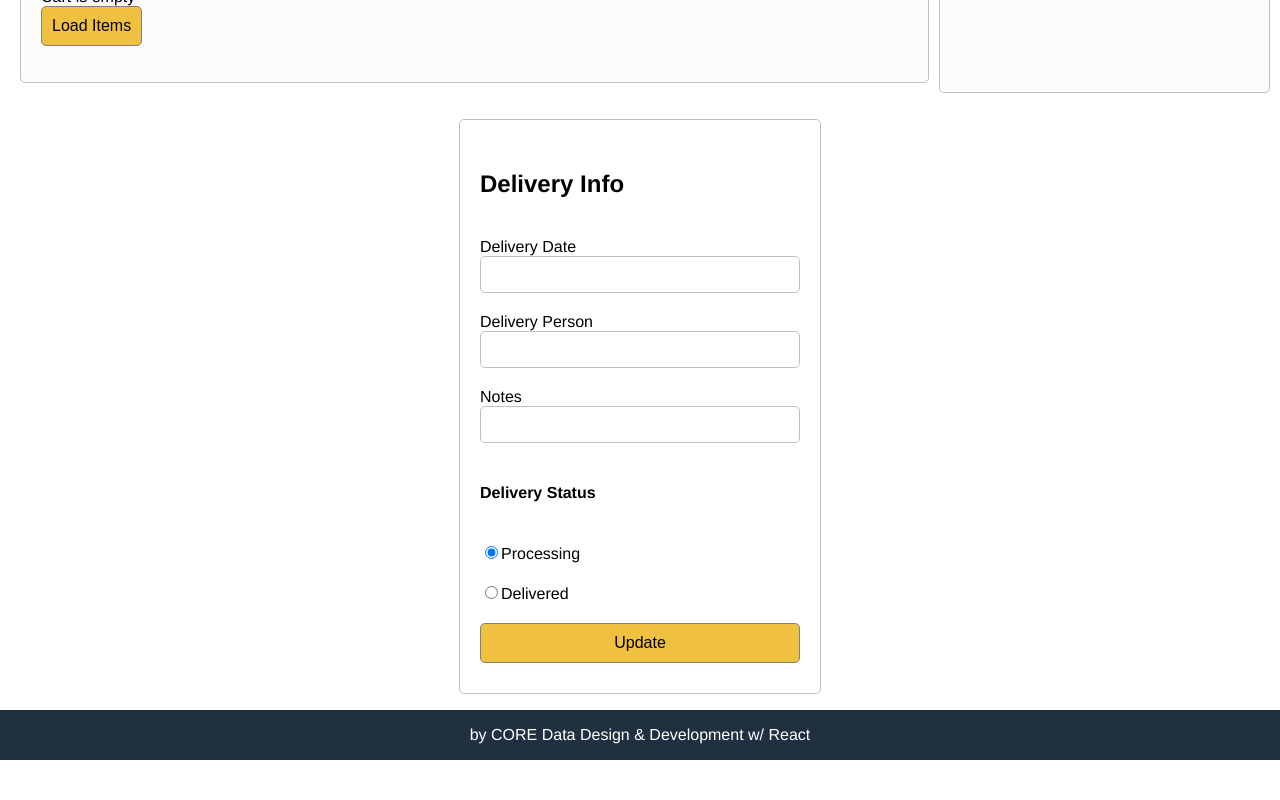
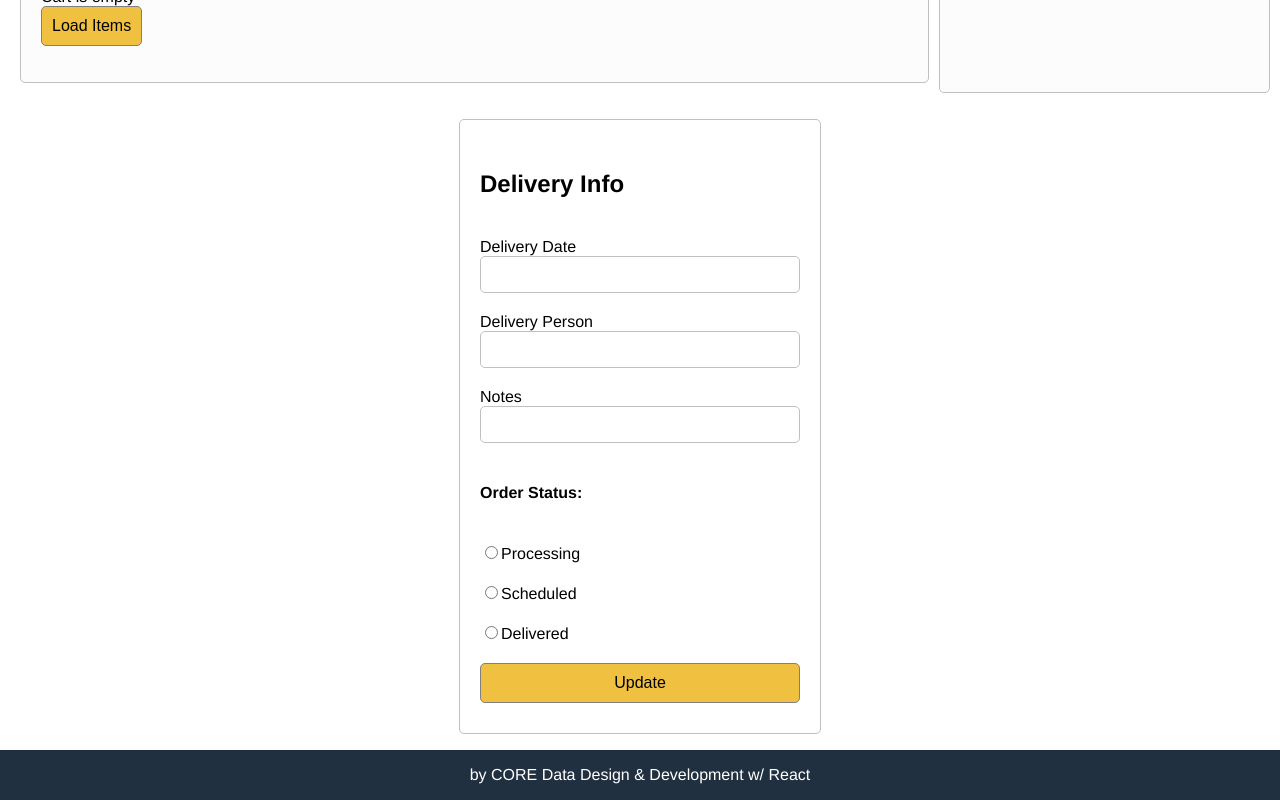
Before and after one commit to fernandonavarro-dev/PivotTables, a React (Create React App) app: page /order/1 in a window 1280 px wide. Shown: the part 591-1391 px from the top of the page. Before the commit the page ends 1351 px from the top, so only its background shows below. Built offline with nearby package versions, Linux system fonts and the light colour scheme; the HTML template or start-up script is replaced by a standard one.

Commit message:
Post Order Steps implementation

```diff
--- a/src/Screens/CartScreen.js
+++ b/src/Screens/CartScreen.js
@@ -47,7 +47,7 @@ function CartScreen(props) {
                         </div>
                         :
                         cartItems.map(item =>
-                            <li key={item.product} >
+                            <li key={item.id} >
                                 <div className="cart-image">
                                     <img src={item.image} alt="product" />
                                 </div>
--- a/src/Screens/FinalizeOrderScreen.js
+++ b/src/Screens/FinalizeOrderScreen.js
@@ -10,7 +10,7 @@ function FinalizeOrderScreen(props) {
 
     const [cartItems, setCartItems] = useState([])
 
-    const [deliveryDate, setDeliveryDate] = useState(null)
+    const [deliveryDate, setDeliveryDate] = useState('')
     const [notes, setNotes] = useState('')
     const [deliveryPerson, setDeliveryPerson] = useState('')
     const [isDelivered, setIsDelivered] = useState(false)
@@ -25,31 +25,10 @@ function FinalizeOrderScreen(props) {
     // }
     const submitHandler = (e) => {
         e.preventDefault();
-
-        if (deliveryDate != null) {
-            setStatus("scheduled")
-            console.log("status = scheduled?", status);
-        }
-
-        if (isDelivered) {
-            setStatus("delivered")
-            setIsDelivered(true)
-            console.log("status = delivered?", status);
-        }
-
         dispatch(updateOrder(order.id, status, isDelivered, deliveryDate, deliveryPerson, notes));
 
         props.history.push('orders')
         alert("Order Updated Successfully")
-
-
-        // if (isDelivered) {
-        //     console.log("isDelivered == true");
-        //     setStatus("delivered")
-        //     dispatch(updateOrder(status))
-        // }
-
-        // props.history.push('completeorder');
     };
 
     useEffect(() => {
@@ -89,10 +68,9 @@ function FinalizeOrderScreen(props) {
             <Link to="/orders">Back to orders</Link>
             <h3>Order Id: {order.id}</h3>
         </div>
-        {isDelivered ?
-            <PostOrderSteps step1 step2 step3 step4 step5></PostOrderSteps>
-            :
-            <PostOrderSteps step1 step2 step3 step4 ></PostOrderSteps>
+        {isDelivered ? <PostOrderSteps step1 step2 step3 step4 step5 step6></PostOrderSteps>
+            : <PostOrderSteps step1 step2 step3 step4  ></PostOrderSteps>
+
         }
         {loading ? <div>Loading ...</div> : error ? <div>{error}</div> :
 
@@ -244,32 +222,52 @@ function FinalizeOrderScreen(props) {
                                 </input>
                             </li>
                             <li>
-                                <h4>Delivery Status</h4>
+                                <h4>Order Status: {order.status}</h4>
                             </li>
 
                             <li>
                                 <div>
                                     <input
                                         type="radio"
-                                        name="isDelivered"
-                                        id="isDelivered"
-                                        value={false}
-                                        defaultChecked={true}
-                                        onChange={(e) => (setIsDelivered(e.target.value))}
+                                        name="status"
+                                        id="status"
+                                        value={order.status}
+                                        onChange={(e) => {
+                                            setIsDelivered(false)
+                                            setStatus('processing')
+                                        }}
                                     ></input>
-                                    <label htmlFor="isDelivered">Processing</label>
+                                    <label htmlFor="status">Processing</label>
                                 </div>
                             </li>
                             <li>
                                 <div>
                                     <input
                                         type="radio"
-                                        name="isDelivered"
-                                        id="isDelivered"
-                                        value={true}
-                                        onChange={(e) => (setIsDelivered(e.target.value))}
+                                        name="status"
+                                        id="status"
+                                        value={order.status}
+                                        onChange={(e) => {
+                                            setIsDelivered(false)
+                                            setStatus('scheduled')
+                                        }}
                                     ></input>
-                                    <label htmlFor="isDelivered">Delivered</label>
+                                    <label htmlFor="status">Scheduled</label>
+                                </div>
+                            </li>
+                            <li>
+                                <div>
+                                    <input
+                                        type="radio"
+                                        name="status"
+                                        id="status"
+                                        value={order.status}
+                                        onChange={(e) => {
+                                            setIsDelivered(true)
+                                            setStatus('delivered')
+                                        }}
+                                    ></input>
+                                    <label htmlFor="status">Delivered</label>
                                 </div>
                             </li>
 
--- a/src/Screens/ProfileScreen.js
+++ b/src/Screens/ProfileScreen.js
@@ -40,10 +40,10 @@ function ProductScreen(props) {
     function cancelOrderHandler(orderId) {
         // e.preventDefault()
         setStatus("cancelled")
-        console.log("status, ", status);
+        // console.log("status, ", status);
         dispatch(updateOrder(orderId, status))
         if (status === "cancelled") {
-            alert("Order cancelled, please reload browser")
+            alert("Order cancelled, please reload browser to see changes")
         }
     }
 
--- a/src/components/PostOrderSteps.js
+++ b/src/components/PostOrderSteps.js
@@ -7,6 +7,7 @@ function PostOrderSteps(props) {
         <div className={props.step2 ? 'active' : ''}>Order Details</div>
         <div className={props.step3 ? 'active' : ''}>Place Order</div>
         <div className={props.step4 ? 'active' : ''}>Processing</div>
+        {/* <div className={props.step5 ? 'active' : ''}>Scheduled</div> */}
         <div className={props.step5 ? 'active' : ''}>Delivered</div>
     </div>
 
--- a/src/reducers/orderReducers.js
+++ b/src/reducers/orderReducers.js
@@ -40,7 +40,7 @@ function myOrderListReducer(state = {
             const orders = [...ordersPre]
             const userInfo = action.user
             const myOrders = orders.filter(order => order.sellerUsername === userInfo.user.username)
-            const myActiveOrders = myOrders.filter(order => order.status === 'processing')
+            const myActiveOrders = myOrders.filter(order => order.status !== 'cancelled')
             // console.log("myOrders, ", myOrders);
             // console.log("userInfo.user.username, ", userInfo.user.username);
 
```
